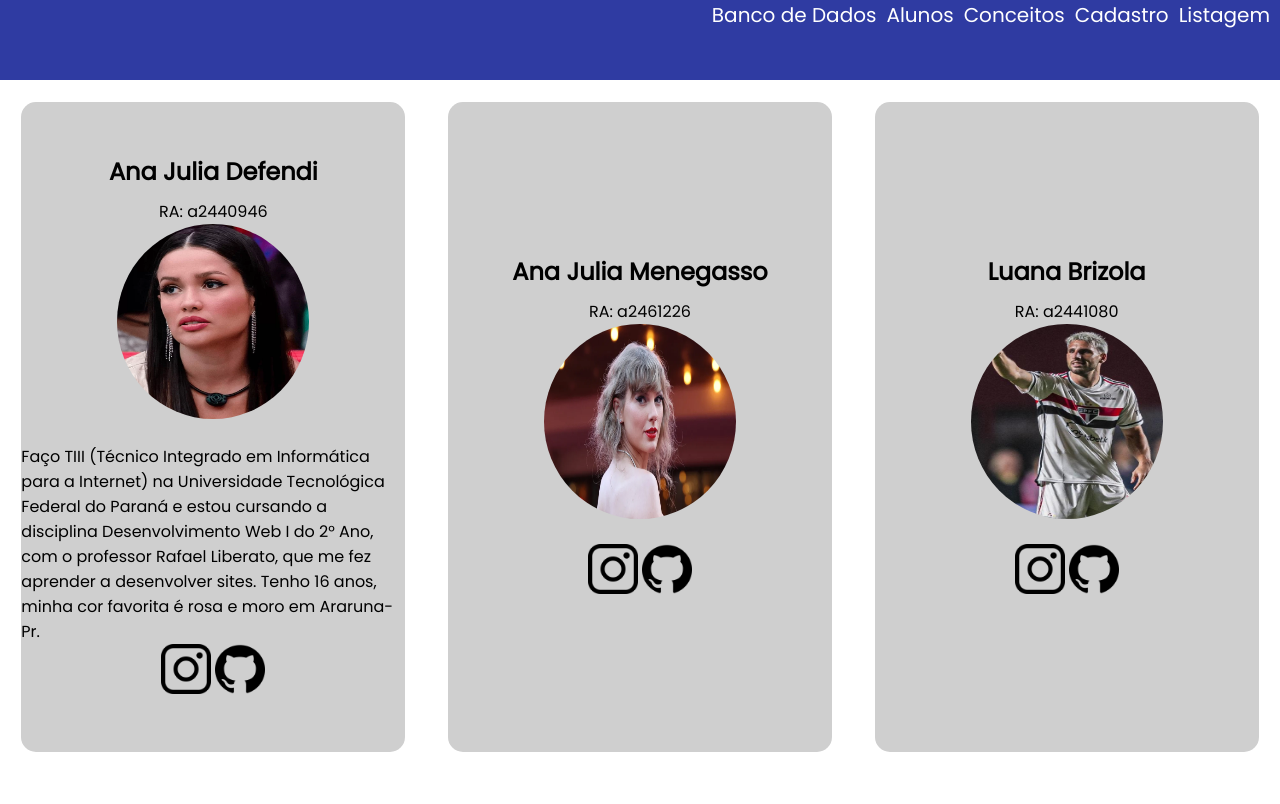
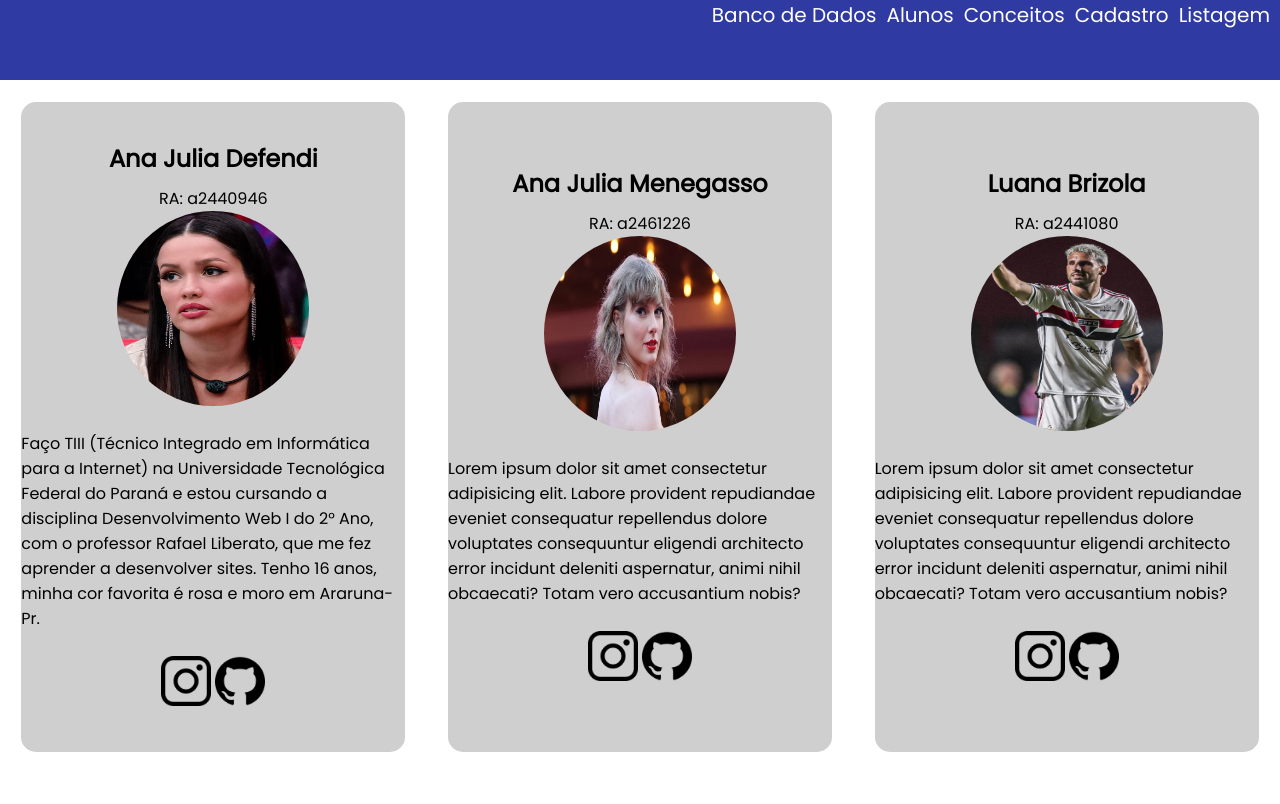
Before and after one commit to defendii/Avalia-o-4-BIm-DW, a Python web app: template flask/templates/alunos.html in a window 1280 px wide. Run offline with Jinja, Linux system fonts and the light colour scheme; the template is opened without the code that fills it, so the values that code supplies are empty.

Commit message:
Update alunos.html

```diff
--- a/flask/templates/alunos.html
+++ b/flask/templates/alunos.html
@@ -86,7 +86,7 @@
 
                 <div>
                     <p>Faço TIII (Técnico Integrado em Informática para a Internet) na Universidade Tecnológica Federal do Paraná e estou cursando a disciplina Desenvolvimento Web I do 2° Ano, com o professor Rafael Liberato, que me fez aprender a desenvolver sites. Tenho 16 anos, minha cor favorita é rosa e moro em Araruna-Pr.</p>
-                </div>
+                </div> <br>
 
                 <div>
                     <a href="https://../www.instagram.com/anajuliadefendi/"><img class="insta-desktop" src="{{ url_for('static', filename='Imagens/instagram.png') }}" alt=""></a>
@@ -99,6 +99,11 @@
                 <h2>Ana Julia Menegasso</h2>
                 <p>RA: a2461226</p>
                 <img class="foto-desktop" src="{{ url_for('static', filename='Imagens/anajuli.png') }}" alt=""> <br>
+
+                <div>
+                    <p>Lorem ipsum dolor sit amet consectetur adipisicing elit. Labore provident repudiandae eveniet consequatur repellendus dolore voluptates consequuntur eligendi architecto error incidunt deleniti aspernatur, animi nihil obcaecati? Totam vero accusantium nobis?</p>
+                </div> <br>
+
                 <div>
                     <a href="https://www.instagram.com/anajuliamcruz/"><img class="insta-desktop" src="{{ url_for('static', filename='Imagens/instagram.png') }}" alt=""></a>
                     <a href="https://github.com/AnaJuliaMC"><img class="git-desktop" src="{{ url_for('static', filename='Imagens/github.png') }}" alt=""></a>
@@ -109,6 +114,11 @@
                 <h2>Luana Brizola</h2>
                 <p>RA: a2441080</p>
                 <img class="foto-desktop" src="{{ url_for('static', filename='Imagens/luana.jpg') }}" alt=""> <br>
+
+                <div>
+                    <p>Lorem ipsum dolor sit amet consectetur adipisicing elit. Labore provident repudiandae eveniet consequatur repellendus dolore voluptates consequuntur eligendi architecto error incidunt deleniti aspernatur, animi nihil obcaecati? Totam vero accusantium nobis?</p>
+                </div> <br>
+
                 <div>
                     <a href="https://www.instagram.com/luanabrizolaa/"><img class="insta-desktop" src="{{ url_for('static', filename='Imagens/instagram.png') }}" alt=""></a>
                     <a href="https://github.com/luanabrizola"><img class="git-desktop" src="{{ url_for('static', filename='Imagens/github.png') }}" alt=""></a>
```
